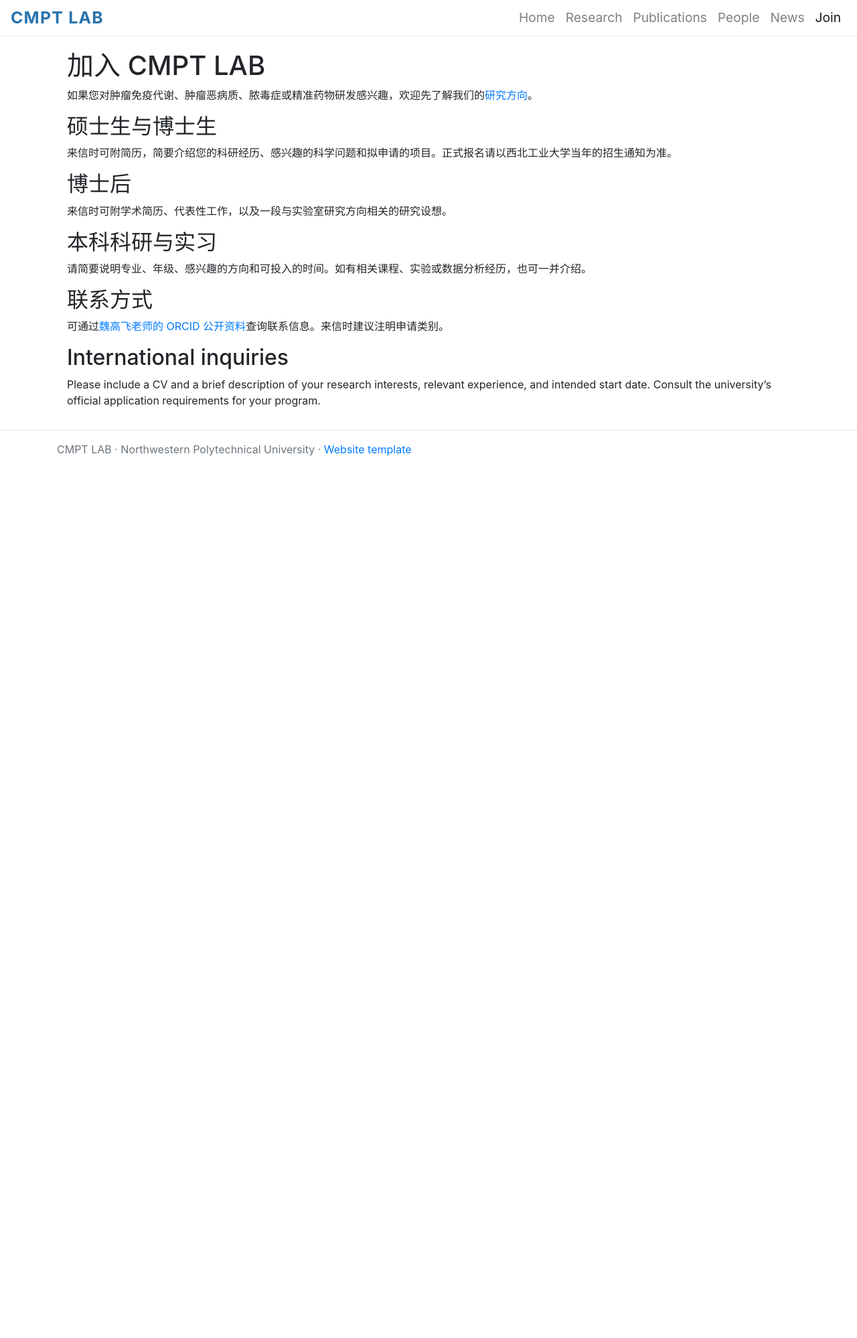
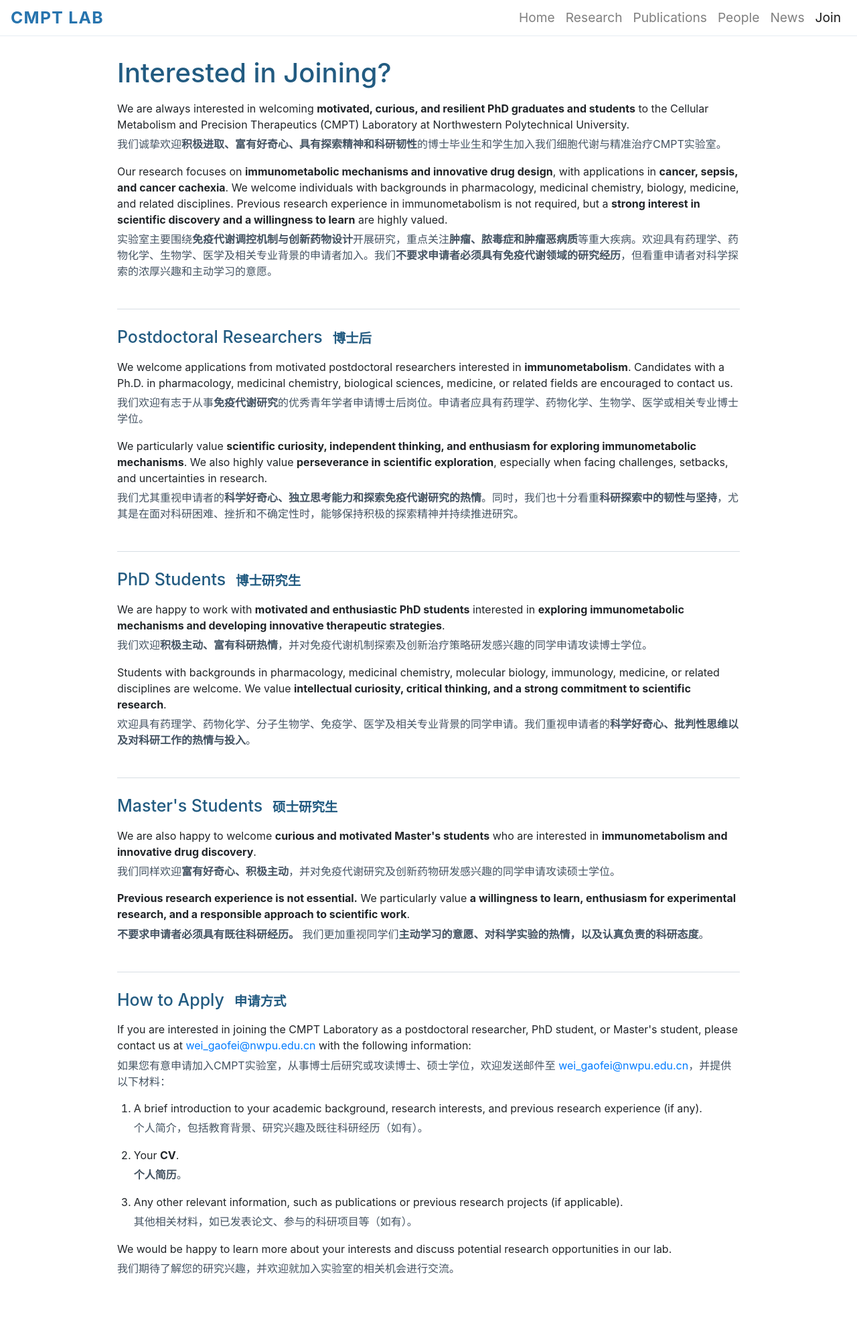
Before and after one commit to cmptlab/cmptlab.github.io, a Jekyll site: the page built from join/index.md, in a window 1280 px wide. Shown: the whole page at 67% size. Built offline with Jekyll 4.4.1, drawn with Linux system fonts in a browser that asks for light colours; before the commit the page ends 900 px from its top, so only the background shows below that.

Commit message:
Update Join page

```diff
--- /dev/null
+++ b/_layouts/join_page.html
@@ -0,0 +1,25 @@
+{% include header.html %}
+
+<style>
+.join-content{max-width:960px;padding-bottom:3rem}
+.join-content section{padding:1.7rem 0;border-top:1px solid #d7dee4}
+.join-content section:first-child{border-top:0;padding-top:.7rem}
+.join-content h1,.join-content h2{color:#225b81;margin-bottom:1.05rem}
+.join-content h2{font-size:1.56rem}
+.join-cn-title{font-size:.78em;font-weight:600;margin-left:.42em;display:inline-block}
+.join-pair{margin-bottom:1.05rem}
+.join-pair p{margin:0 0 .32rem}
+.join-pair p[lang="zh-CN"]{color:#455463}
+.join-materials{padding-left:1.55rem}
+.join-content a{overflow-wrap:anywhere}
+</style>
+
+<main class="container join-content">
+  {{ content }}
+</main>
+
+<script src="{{ '/static/js/jquery.min.js' | relative_url }}"></script>
+<script src="{{ '/static/js/popper.min.js' | relative_url }}"></script>
+<script src="{{ '/static/js/bootstrap.min.js' | relative_url }}"></script>
+</body>
+</html>
--- a/join/index.md
+++ b/join/index.md
@@ -1,34 +1,14 @@
 ---
-title: 加入 CMPT LAB
-layout: research
+title: Join | CMPT LAB
+layout: join_page
 group: join
-lang: zh-CN
+permalink: /join/
 ---
 
-# 加入 CMPT LAB
-
-如果您对肿瘤免疫代谢、肿瘤恶病质、脓毒症或精准药物研发感兴趣，欢迎先了解我们的[研究方向](/research/)。
-
-## 硕士生与博士生
-
-来信时可附简历，简要介绍您的科研经历、感兴趣的科学问题和拟申请的项目。正式报名请以西北工业大学当年的招生通知为准。
-
-## 博士后
-
-来信时可附学术简历、代表性工作，以及一段与实验室研究方向相关的研究设想。
-
-## 本科科研与实习
-
-请简要说明专业、年级、感兴趣的方向和可投入的时间。如有相关课程、实验或数据分析经历，也可一并介绍。
-
-## 联系方式
-
-可通过[魏高飞老师的 ORCID 公开资料](https://orcid.org/0000-0001-7180-7176)查询联系信息。来信时建议注明申请类别。
-
-<div lang="en" markdown="1">
-
-## International inquiries
-
-Please include a CV and a brief description of your research interests, relevant experience, and intended start date. Consult the university’s official application requirements for your program.
-
+<div markdown="0">
+<section aria-labelledby="join"><h1 id="join">Interested in Joining?</h1><div class="join-pair"><p lang="en">We are always interested in welcoming <strong>motivated, curious, and resilient PhD graduates and students</strong> to the Cellular Metabolism and Precision Therapeutics (CMPT) Laboratory at Northwestern Polytechnical University.</p><p lang="zh-CN">我们诚挚欢迎<strong>积极进取、富有好奇心、具有探索精神和科研韧性</strong>的博士毕业生和学生加入我们细胞代谢与精准治疗CMPT实验室。</p></div><div class="join-pair"><p lang="en">Our research focuses on <strong>immunometabolic mechanisms and innovative drug design</strong>, with applications in <strong>cancer, sepsis, and cancer cachexia</strong>. We welcome individuals with backgrounds in pharmacology, medicinal chemistry, biology, medicine, and related disciplines. Previous research experience in immunometabolism is not required, but a <strong>strong interest in scientific discovery and a willingness to learn</strong> are highly valued.</p><p lang="zh-CN">实验室主要围绕<strong>免疫代谢调控机制与创新药物设计</strong>开展研究，重点关注<strong>肿瘤、脓毒症和肿瘤恶病质</strong>等重大疾病。欢迎具有药理学、药物化学、生物学、医学及相关专业背景的申请者加入。我们<strong>不要求申请者必须具有免疫代谢领域的研究经历</strong>，但看重申请者对科学探索的浓厚兴趣和主动学习的意愿。</p></div></section>
+<section aria-labelledby="postdocs"><h2 id="postdocs">Postdoctoral Researchers <span class="join-cn-title" lang="zh-CN">博士后</span></h2><div class="join-pair"><p lang="en">We welcome applications from motivated postdoctoral researchers interested in <strong>immunometabolism</strong>. Candidates with a Ph.D. in pharmacology, medicinal chemistry, biological sciences, medicine, or related fields are encouraged to contact us.</p><p lang="zh-CN">我们欢迎有志于从事<strong>免疫代谢研究</strong>的优秀青年学者申请博士后岗位。申请者应具有药理学、药物化学、生物学、医学或相关专业博士学位。</p></div><div class="join-pair"><p lang="en">We particularly value <strong>scientific curiosity, independent thinking, and enthusiasm for exploring immunometabolic mechanisms</strong>. We also highly value <strong>perseverance in scientific exploration</strong>, especially when facing challenges, setbacks, and uncertainties in research.</p><p lang="zh-CN">我们尤其重视申请者的<strong>科学好奇心、独立思考能力和探索免疫代谢研究的热情</strong>。同时，我们也十分看重<strong>科研探索中的韧性与坚持</strong>，尤其是在面对科研困难、挫折和不确定性时，能够保持积极的探索精神并持续推进研究。</p></div></section>
+<section aria-labelledby="phd"><h2 id="phd">PhD Students <span class="join-cn-title" lang="zh-CN">博士研究生</span></h2><div class="join-pair"><p lang="en">We are happy to work with <strong>motivated and enthusiastic PhD students</strong> interested in <strong>exploring immunometabolic mechanisms and developing innovative therapeutic strategies</strong>.</p><p lang="zh-CN">我们欢迎<strong>积极主动、富有科研热情</strong>，并对免疫代谢机制探索及创新治疗策略研发感兴趣的同学申请攻读博士学位。</p></div><div class="join-pair"><p lang="en">Students with backgrounds in pharmacology, medicinal chemistry, molecular biology, immunology, medicine, or related disciplines are welcome. We value <strong>intellectual curiosity, critical thinking, and a strong commitment to scientific research</strong>.</p><p lang="zh-CN">欢迎具有药理学、药物化学、分子生物学、免疫学、医学及相关专业背景的同学申请。我们重视申请者的<strong>科学好奇心、批判性思维以及对科研工作的热情与投入</strong>。</p></div></section>
+<section aria-labelledby="masters"><h2 id="masters">Master&#x27;s Students <span class="join-cn-title" lang="zh-CN">硕士研究生</span></h2><div class="join-pair"><p lang="en">We are also happy to welcome <strong>curious and motivated Master&#x27;s students</strong> who are interested in <strong>immunometabolism and innovative drug discovery</strong>.</p><p lang="zh-CN">我们同样欢迎<strong>富有好奇心、积极主动</strong>，并对免疫代谢研究及创新药物研发感兴趣的同学申请攻读硕士学位。</p></div><div class="join-pair"><p lang="en"><strong>Previous research experience is not essential.</strong> We particularly value <strong>a willingness to learn, </strong><strong>enthusiasm for experimental research, and a responsible approach to scientific work</strong>.</p><p lang="zh-CN"><strong>不要求申请者必须具有既往科研经历。</strong> 我们更加重视同学们<strong>主动学习的意愿、对科学实验的热情，以及认真负责的科研态度</strong>。</p></div></section>
+<section aria-labelledby="apply"><h2 id="apply">How to Apply <span class="join-cn-title" lang="zh-CN">申请方式</span></h2><div class="join-pair"><p lang="en">If you are interested in joining the CMPT Laboratory as a postdoctoral researcher, PhD student, or Master&#x27;s student, please contact us at <a href="mailto:wei_gaofei@nwpu.edu.cn">wei_gaofei@nwpu.edu.cn</a> with the following information:</p><p lang="zh-CN">如果您有意申请加入CMPT实验室，从事博士后研究或攻读博士、硕士学位，欢迎发送邮件至 <a href="mailto:wei_gaofei@nwpu.edu.cn">wei_gaofei@nwpu.edu.cn</a>，并提供以下材料：</p></div><ol class="join-materials"><li><div class="join-pair"><p lang="en">A brief introduction to your academic background, research interests, and previous research experience (if any).</p><p lang="zh-CN">个人简介，包括教育背景、研究兴趣及既往科研经历（如有）。</p></div></li><li><div class="join-pair"><p lang="en">Your <strong>CV</strong>.</p><p lang="zh-CN"><strong>个人简历</strong>。</p></div></li><li><div class="join-pair"><p lang="en">Any other relevant information, such as publications or previous research projects (if applicable).</p><p lang="zh-CN">其他相关材料，如已发表论文、参与的科研项目等（如有）。</p></div></li></ol><div class="join-pair"><p lang="en">We would be happy to learn more about your interests and discuss potential research opportunities in our lab.</p><p lang="zh-CN">我们期待了解您的研究兴趣，并欢迎就加入实验室的相关机会进行交流。</p></div></section>
 </div>
```
